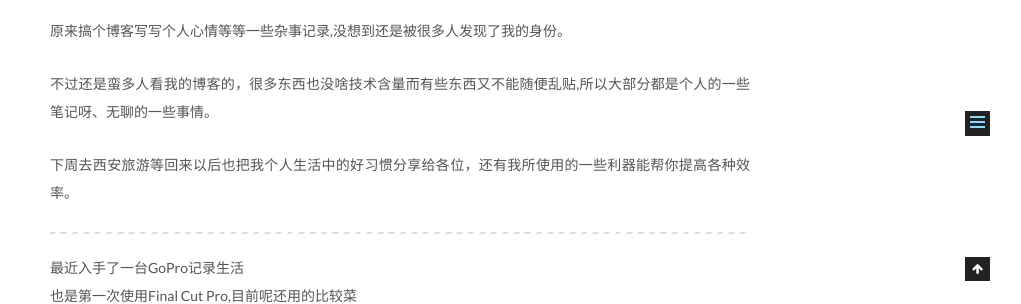
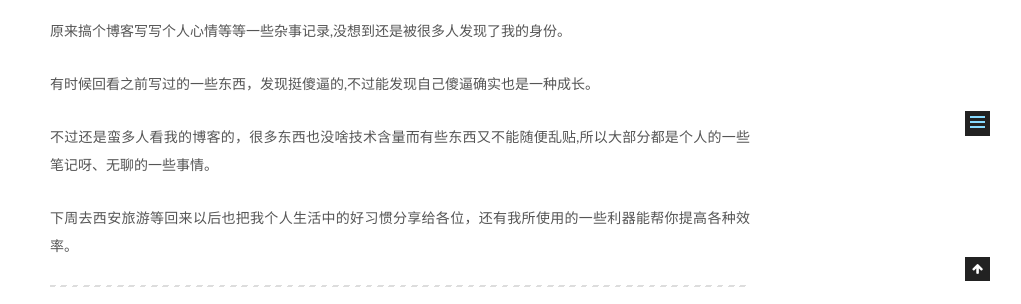
Before and after one commit to EvilAnne/EvilAnne.github.io, a plain HTML site: page 2018/12/13/关于我的个人生活/index.html in a window 1280 px wide. Shown: the part 619-923 px from the top of the page, without its empty margins (240-1261 px from the left). Drawn offline with Linux system fonts and the light colour scheme; some packages are replaced by stand-ins of ours; a script that the page names is missing.

Commit message:
Site updated: 2018-12-13 15:58:07

```diff
--- a/2018/12/13/关于我的个人生活/index.html
+++ b/2018/12/13/关于我的个人生活/index.html
@@ -86,6 +86,7 @@
 
 
 <meta name="description" content="原来搞个博客写写个人心情等等一些杂事记录,没想到还是被很多人发现了我的身份。
+有时候回看之前写过的一些东西，发现挺傻逼的,不过能发现自己傻逼确实也是一种成长。
 不过还是蛮多人看我的博客的，很多东西也没啥技术含量而有些东西又不能随便乱贴,所以大部分都是个人的一些笔记呀、无聊的一些事情。
 下周去西安旅游等回来以后也把我个人生活中的好习惯分享给各位，还有我所使用的一些利器能帮你提高各种效率。">
 <meta property="og:type" content="article">
@@ -93,13 +94,15 @@
 <meta property="og:url" content="http://yoursite.com/2018/12/13/关于我的个人生活/index.html">
 <meta property="og:site_name" content="EvilAnne's Blog">
 <meta property="og:description" content="原来搞个博客写写个人心情等等一些杂事记录,没想到还是被很多人发现了我的身份。
+有时候回看之前写过的一些东西，发现挺傻逼的,不过能发现自己傻逼确实也是一种成长。
 不过还是蛮多人看我的博客的，很多东西也没啥技术含量而有些东西又不能随便乱贴,所以大部分都是个人的一些笔记呀、无聊的一些事情。
 下周去西安旅游等回来以后也把我个人生活中的好习惯分享给各位，还有我所使用的一些利器能帮你提高各种效率。">
 <meta property="og:image" content="https://i.imgur.com/saBnYpR.jpg">
-<meta property="og:updated_time" content="2018-12-13T07:37:05.392Z">
+<meta property="og:updated_time" content="2018-12-13T07:57:43.555Z">
 <meta name="twitter:card" content="summary">
 <meta name="twitter:title" content="关于我的个人生活">
 <meta name="twitter:description" content="原来搞个博客写写个人心情等等一些杂事记录,没想到还是被很多人发现了我的身份。
+有时候回看之前写过的一些东西，发现挺傻逼的,不过能发现自己傻逼确实也是一种成长。
 不过还是蛮多人看我的博客的，很多东西也没啥技术含量而有些东西又不能随便乱贴,所以大部分都是个人的一些笔记呀、无聊的一些事情。
 下周去西安旅游等回来以后也把我个人生活中的好习惯分享给各位，还有我所使用的一些利器能帮你提高各种效率。">
 <meta name="twitter:image" content="https://i.imgur.com/saBnYpR.jpg">
@@ -339,6 +342,7 @@
 
         <p><img src="https://i.imgur.com/saBnYpR.jpg" alt=""></p>
 <p>原来搞个博客写写个人心情等等一些杂事记录,没想到还是被很多人发现了我的身份。</p>
+<p>有时候回看之前写过的一些东西，发现挺傻逼的,不过能发现自己傻逼确实也是一种成长。</p>
 <p>不过还是蛮多人看我的博客的，很多东西也没啥技术含量而有些东西又不能随便乱贴,所以大部分都是个人的一些笔记呀、无聊的一些事情。</p>
 <p>下周去西安旅游等回来以后也把我个人生活中的好习惯分享给各位，还有我所使用的一些利器能帮你提高各种效率。</p>
 <a id="more"></a>
--- a/css/main.css
+++ b/css/main.css
@@ -1548,7 +1548,7 @@ pre .javascript .function {
   width: 4px;
   height: 4px;
   border-radius: 50%;
-  background: #4e817f;
+  background: #5781d0;
 }
 .links-of-blogroll {
   font-size: 13px;
```
Also changed, not shown: index.html (+1 -0 lines).
